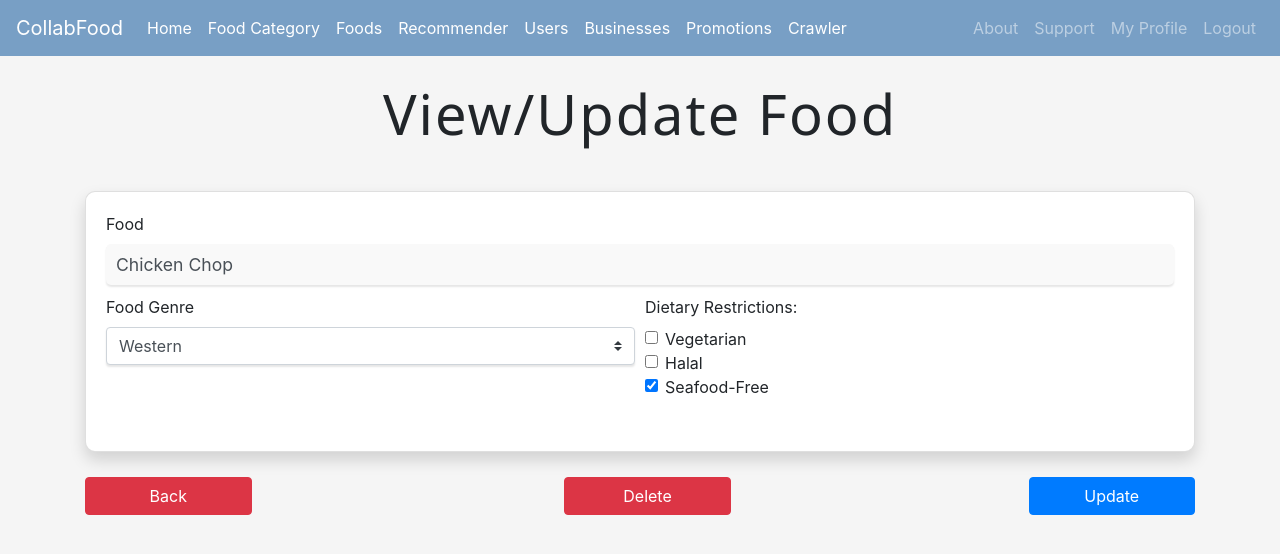
After one commit to zxchen92/FYP, a Django app: page /viewfood/20 in a window 1280 px wide. The commit adds this page. Shown: the top 554 px of the page. Run offline with Django 4.2, Linux system fonts and the light colour scheme; a user stored in the database is signed in; data comes from the database, SQL or seed files in the repository; some libraries are stand-ins or nearby versions.

Commit message:
[FYP-129] Added search/view/update/delete food

```diff
--- a/Homepage/templates/base.html
+++ b/Homepage/templates/base.html
@@ -77,6 +77,9 @@
 					</li>
 					<li class="nav-item active">
 					    <a class="nav-link" href="{% url 'foodcategory' %}">Food Category <span class="sr-only">(current)</span></a>
+				  </li>
+				  <li class="nav-item active">
+						<a class="nav-link" href="{% url 'searchfood' %}">Foods <span class="sr-only">(current)</span></a>
 				  </li>
 				  <li class="nav-item active">
 					  <a class="nav-link" href="{% url 'recommenderpage' %}">Recommender <span class="sr-only">(current)</span></a>
--- /dev/null
+++ b/Homepage/templates/viewfood.html
@@ -0,0 +1,101 @@
+{% extends 'base.html' %}
+{% block content %}
+
+<style>
+	.card {
+  border-radius: 10px;
+}
+
+h3 {
+  margin-bottom: 15px;
+  color: #555;
+  font-size: 1.3em;
+}
+
+input[type="text"],
+input[type="date"],
+select {
+  background-color: #f9f9f9;
+  padding: 10px;
+  border-radius: 5px;
+  border: none;
+  box-shadow: 0 2px 2px rgba(0,0,0,0.1);
+  font-size: 1.1em;
+  width: 100%;
+  margin-bottom: 10px;
+}
+
+.form-group.buttons {
+  display: flex;
+  justify-content: space-between;
+  margin-top: 25px;
+}
+
+.buttons a, .buttons button {
+  flex-basis: 15%;
+}
+
+.form-group a {
+  margin-right: 15px;
+}
+
+h1 {
+    font-family: 'Segoe UI', Tahoma, Geneva, Verdana, sans-serif;
+    font-weight: bold;
+    text-align: center;
+    letter-spacing: 2px;
+    margin-bottom: 20px;
+  }
+</style>
+
+<h1 class="text-center display-4">View/Update Food</h1>
+<br>
+
+<div class="card shadow">
+  <div class="card-body">
+    <form method="post" id="food-form" action="{% url 'updatefood' food_id=food.id %}">
+        {% csrf_token %}
+        <div class="form-group">
+          <label for="foodName">Food</label>
+          <input type="text" class="form-control" id="foodName" name="foodName" value="{{ food.foodName }}">
+          <div class="form-row">
+            <div class="form-group col-md-6">
+              <label for="foodCategory">Food Genre</label>
+              <select class="custom-select" id="foodCategory" name="foodCategory" required>
+                  <option value="" selected>Select your preferred food genre</option>
+                  {% if foodCategory %}
+                      {% for item in foodCategory %}
+                          <option value="{{ item.pk }}" {% if food.foodCategory.categoryName == item.categoryName %}selected{% endif %}>{{ item.categoryName }}</option>
+                      {% endfor %}
+                  {% endif %}
+              </select>
+            </div>
+            <div class="form-group col-md-6">
+              <label for="dietary_restrictions">Dietary Restrictions:</label>
+              <div class="dietary_restrictions_options">
+				{% for value, label in DIETARY_RESTRICTIONS_OPTIONS %}
+				<div class="form-check">
+					<input class="form-check-input" type="checkbox" name="dietary_restrictions" value="{{ value }}" id="dietary_restrictions_{{ forloop.counter }}" {% if label in dietary_restrictions %}checked{% endif %}>
+					<label class="form-check-label" for="dietary_restrictions_{{ forloop.counter }}">{{ label }}</label>
+				</div>
+				{% endfor %}
+              </div>
+            </div>
+          </div>
+        </div>
+      </div>
+      </div>
+        <div class="form-group buttons">
+            <a href="javascript:history.back()" class="btn btn-danger">Back</a>
+            <button type="submit" class="btn btn-danger" formaction="{% url 'deletefood' food_id=food.id %}" formmethod="post">Delete</button>
+            <button type="submit" class="btn btn-primary">Update</button>
+        </div>
+      </form>
+
+<script>
+  	function clearForm() {
+		document.getElementById("food-form").reset();
+	}
+</script>
+
+{% endblock %}
--- a/Homepage/urls.py
+++ b/Homepage/urls.py
@@ -10,9 +10,11 @@ urlpatterns = [
 	path('administrative/home',views.admin_home,name='adminhome'),
 	path('businesshome',views.business_home ,name='businesshome'),
 	path('customersupport',views.customer_support,name='customersupport'),
+	path('createfood',views.create_food,name='createfood'),
 	path('createpromotion',views.create_promotion,name='createpromotion'),
 	path('datainsights', views.data_insight, name='datainsights'),
-	path('deletepromotion/<promotion_id>', views.delete_promotion, name='deletepromotion'),
+	path('deletefood/<int:food_id>',views.delete_food,name='deletefood'),
+	path('deletepromotion/<int:promotion_id>', views.delete_promotion, name='deletepromotion'),
 	path('login',views.login_user, name="login"),
 	path('logout',views.logout_user, name='logout'),
 	path('recommender',views.recommender_page,name='recommenderpage'),
@@ -22,17 +24,20 @@ urlpatterns = [
 	path('register/business',views.register_business, name='registerbusiness'),
 	path('register/user',views.register_user, name='registeruser'),
 	path('searchbusinesses',views.search_businesses,name='searchbusinesses'),
+	path('searchfood',views.search_food,name='searchfood'),
 	path('searchpromotions',views.search_promotion,name='searchpromotions'),
 	path('searchusers',views.search_users ,name='searchusers'),
 	path('updateadmin',views.update_admin_profile, name ='updateadmin'),
 	path('updatebusiness',views.update_business_profile, name ='updatebusiness_self'),
 	path('updatebusiness/<int:user_id>/',views.update_business_profile, name ='updatebusiness'),
+	path('updatefood/<int:food_id>', views.update_food, name = 'updatefood'),
 	path('updatepromotion/<int:promotion_id>', views.update_promotion, name = 'updatepromotion'),
 	path('updateuser',views.update_user_profile, name ='updateuser_self'),
 	path('updateuser/<int:user_id>/', views.update_user_profile, name='updateuser'),
 	path('userhome/',views.user_home,name='userhome'),
 	path('userprofile',views.user_profile, name='profile'),
 	path('viewbusinessprofile/<int:user_id>/',views.view_business_profile ,name='viewbusinessprofile'),
+	path('viewfood/<int:food_id>', views.view_food, name = 'viewfood'),
 	path('viewpromotion/<int:promotion_id>/',views.view_promotion ,name='viewpromotion'),
 	path('viewratings', views.view_ratings, name='viewratings'),
 	path('viewuserprofile/<int:user_id>/', views.view_user_profile, name='viewuserprofile'),
--- a/Homepage/views.py
+++ b/Homepage/views.py
@@ -19,6 +19,7 @@ from django.utils import timezone
 import matplotlib.pyplot as plt
 import io
 import base64
+import csv
 import numpy as np
 import pandas as pd
 import tensorflow as tf
@@ -30,7 +31,7 @@ from .data_place_crawler import data_place_crawler
 
 from .food_recommender import get_recommendations
 from .models import FoodCategory,UserProfile,UserType,BusinessProfile,Rating,Food,Promotion
-from .forms import UserRegistrationForm,BusinessRegistrationForm,FoodCategoryForm,RatingForm,UserUpdateForm,BusinessUpdateForm,PromotionForm
+from .forms import UserRegistrationForm,BusinessRegistrationForm,FoodCategoryForm,RatingForm,UserUpdateForm,BusinessUpdateForm,PromotionForm,FoodForm
 
 from datetime import date
 from datetime import datetime
@@ -137,6 +138,7 @@ def register(request):
 def register_user(request):
 	foodCategory = FoodCategory.objects.all()
 	form = UserRegistrationForm(request.POST or None)  # Pass POST data to the form if it exists
+	checked_dietary_restrictions = []
 
 	if request.method == 'POST':
 		print("Form errors: ", form.errors, flush=True)
@@ -1024,6 +1026,7 @@ def data_crawler_page(request):
 	if user_type.userType in ['user','admin']:
 
 		context = {
+			'user_type':user_type,
 			# 'place_crawler', place_crawler,
 			# 'review_crawler', review_crawler,
 		}
@@ -1065,3 +1068,92 @@ def review_crawler(request):
 				'error': str(e),
 			}
 		return render(request,'datareviewcrawler.html', context)
+
+@login_required
+def search_food(request):
+	user_type = UserType.objects.get(user=request.user)
+	food = Food.objects.all()
+	context = {'user_type': user_type, 'food':food}
+	return render(request, 'searchfood.html', context)
+
+@login_required
+def create_food(request):
+	foodCategory = FoodCategory.objects.all()
+	user_type = UserType.objects.get(user=request.user)
+	checked_dietary_restrictions = []
+	form = FoodForm(request.POST or None)
+	if request.method == 'POST':
+		print("Form errors: ", form.errors, flush=True)
+		checked_dietary_restrictions = request.POST.getlist('dietary_restrictions')
+		if form.is_valid():
+			food = form.save(commit=False)
+			food.foodName = request.POST.get('foodName')
+			food.foodCategory = FoodCategory.objects.get(id=request.POST.get('foodCategory'))
+			food.save()
+			messages.success(request, 'The food has been created successfully.')
+
+			with open('place_url.csv', 'a', newline='') as csvfile:
+				writer = csv.writer(csvfile)
+				writer.writerow([food.id, f"https://www.google.com/maps/search/{food.foodName.replace(' ', '+')}+in+singapore"])
+
+			return redirect(search_food)
+		else:
+			messages.error(request, 'There was an error in creating the food. Please check your input(s).')
+	else:
+		form = FoodForm()
+	context = {
+		'checked_dietary_restrictions':checked_dietary_restrictions,
+		'form':form,
+		'user_type':user_type,
+		'foodCategory':foodCategory,
+		'DIETARY_RESTRICTIONS_OPTIONS':DIETARY_RESTRICTIONS_OPTIONS,
+	}
+	return render(request, 'createfood.html', context)
+
+@login_required
+def delete_food(request, food_id):
+	item = Food.objects.get(pk=food_id)
+	item.delete()
+	messages.success(request,("Food Deleted!"))
+	return redirect(search_food)
+
+@login_required
+def view_food(request, food_id=None):
+	foodCategory = FoodCategory.objects.all()
+	users = User.objects.all()
+	user_type = UserType.objects.get(user=request.user)
+	food = Food.objects.get(id=food_id)
+	dietary_restrictions = [dict(UserProfile.DIETARY_RESTRICTIONS)[value] for value in food.dietary_restrictions]
+	context = {
+		'user_type': user_type,
+		'users':users,
+		'food':food,
+		'foodCategory':foodCategory,
+		'dietary_restrictions':dietary_restrictions,
+		'DIETARY_RESTRICTIONS_OPTIONS':DIETARY_RESTRICTIONS_OPTIONS,
+		}
+	return render(request, 'viewfood.html', context)
+
+@login_required
+def update_food(request, food_id=None):
+	food_to_edit = Food.objects.get(id=food_id)
+	user_type = UserType.objects.get(user=request.user)
+	if request.method == 'POST':
+		form = FoodForm(request.POST, instance=food_to_edit)
+		if form.is_valid():
+			food_to_edit = form.save(commit=False)
+			food_to_edit.foodName = request.POST.get('foodName')
+			food_to_edit.foodCategory = FoodCategory.objects.get(id=request.POST.get('foodCategory'))
+			food_to_edit.save()
+			messages.success(request, 'Food has been updated successfully.')
+			return redirect(search_food)
+		else:
+			messages.error(request, 'There was an error in updating the food. Please check your input(s).')
+	else:
+		form = FoodForm(instance=food_to_edit)
+	context = {
+		'form': form,
+		'user_type': user_type,
+		'food': food_to_edit
+	}
+	return render(request, 'viewfood.html', context)
```
Also changed, not shown: Homepage/templates/createfood.html (added, +100 -0 lines), Homepage/templates/searchfood.html (added, +104 -0 lines).
